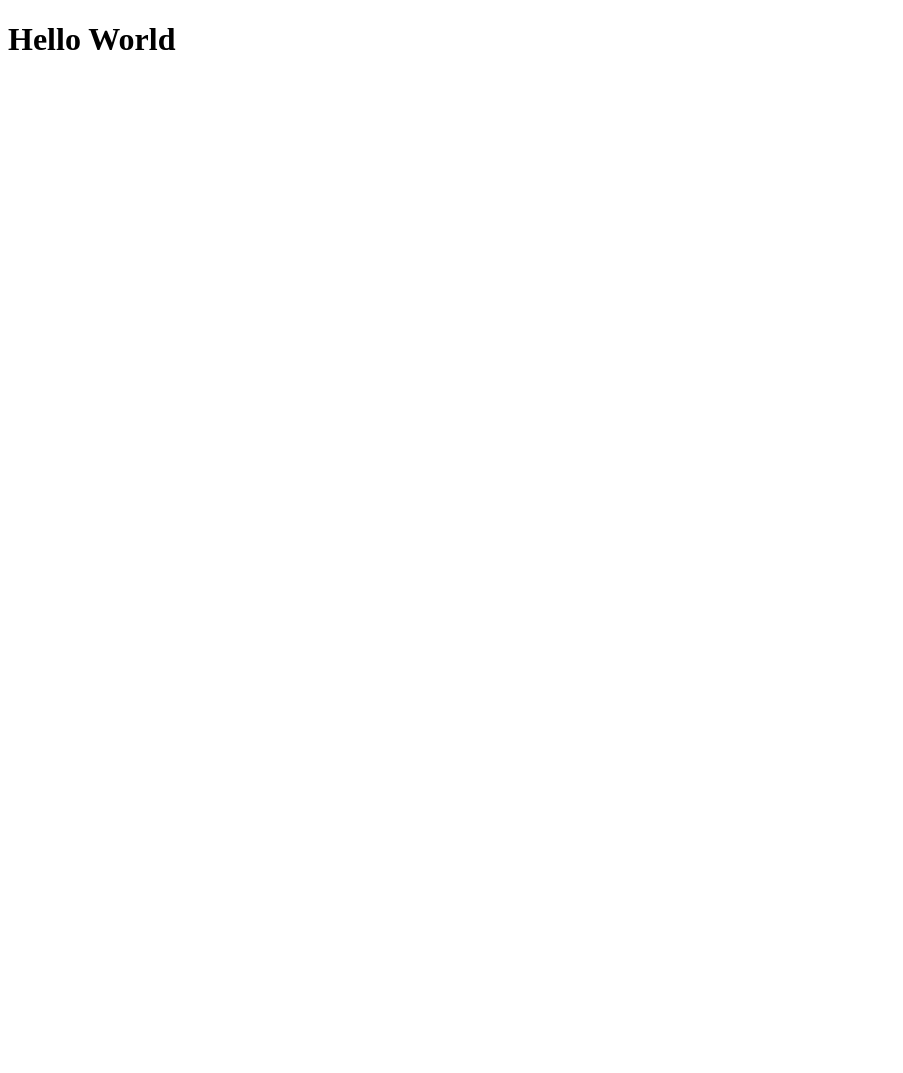
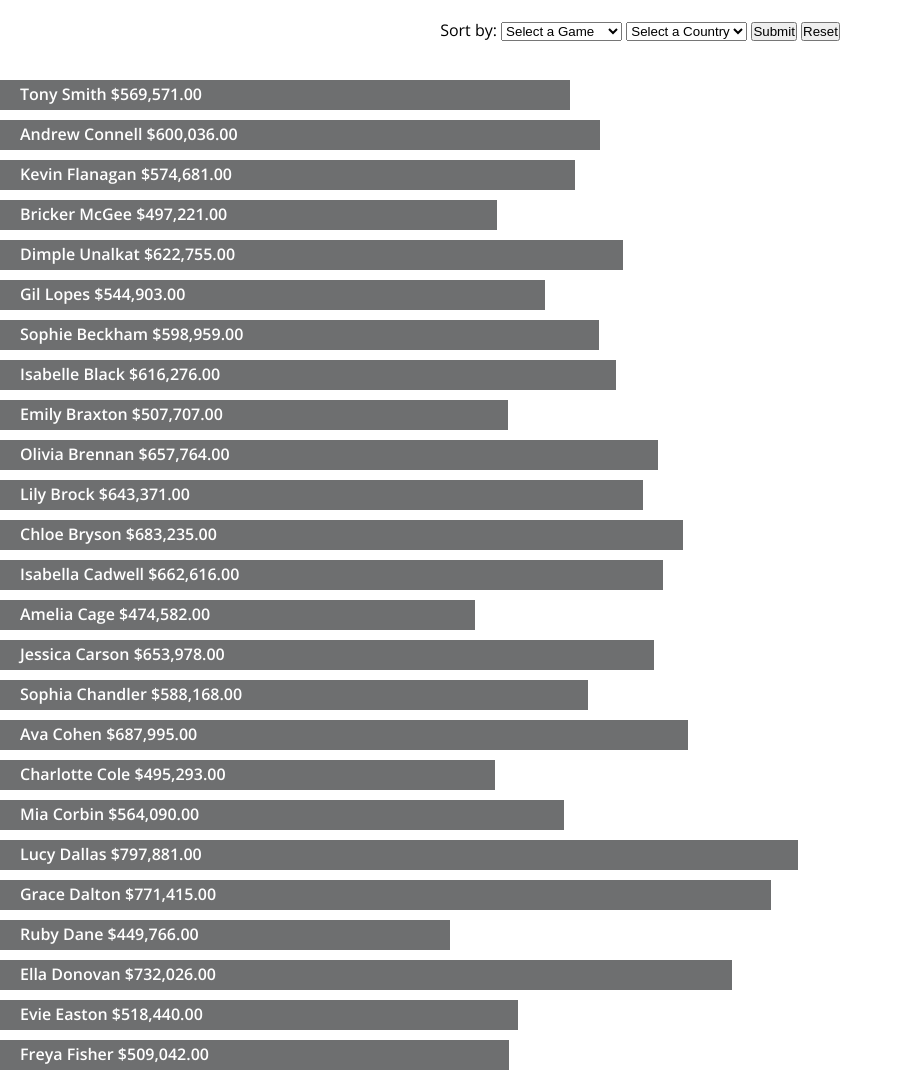
Before and after one commit to ach1209/reorg-case-study, a website: page index.html in a window 1280 px wide. Shown: the top 1073 px of the page, without its empty margins (0-903 px from the left). Before the commit the page ends 800 px from the top, so only its background shows below. Drawn offline with nearby package versions, Linux system fonts and the light colour scheme.

Commit message:
Added initial chart layout

```diff
--- a/app.js
+++ b/app.js
@@ -0,0 +1,28 @@
+let chartData = [];
+
+d3.csv('./data/generic-dataset.csv', (data) => {
+  chartData.push(data)
+
+  const barWidth = data.Total.slice(1, -3).split(',').join(''); // Remove currency symbol and comma
+  const graphWidth = 1000;
+  const graphHeight = 1000;
+
+  d3.select('#graph')
+    .attr('viewbox', [0, 0, graphWidth, graphHeight])
+    .selectAll('.bar')
+    .data(chartData)
+    .enter()
+    .append('svg')
+    .attr('width', barWidth / graphWidth) // Divide width by 1000 to fit the dimensions of the graphs container
+    .attr('height', 30)
+    .classed('bar', true)
+    .sort((x, y) => d3.descending(x.Total, y.Total))
+    .append('text')
+    .attr('x', 20)
+    .attr('y', 20)
+    .attr('fill', 'white')
+    .attr('font-weight', 'bold')
+    .text(d => `${d.First} ${d.Last} ${d.Total}`)
+})
+
+// console.log(chartData)
--- a/index.html
+++ b/index.html
@@ -6,9 +6,53 @@
   <meta name="viewport" content="width=device-width, initial-scale=1.0">
   <title>Reorg Case Study</title>
   <link rel="stylesheet" href="styles.css">
+  <script src="https://d3js.org/d3.v6.min.js" defer></script>
   <script src="app.js" defer></script>
 </head>
 <body>
-  <h1>Hello World</h1>
+
+  <div id="app">
+    <div id="filters">
+      <span>Sort by:</span>
+      <select name="Games" id="games">
+        <option value selected disabled>Select a Game</option>
+        <option value="backgammon">Backgammon</option>
+        <option value="battleship">Battleship</option>
+        <option value="blockade">Blockade</option>
+        <option value="checkers">Checkers</option>
+        <option value="chess">Chess</option>
+        <option value="crosscircle">Cross and Circle</option>
+        <option value="othello">Othello</option>
+      </select>
+      <select name="Countries" id="countries">
+        <option value selected disabled>Select a Country</option>
+        <option value="argentina">Argentina</option>
+        <option value="brazil">Brazil</option>
+        <option value="belgium">Belgium</option>
+        <option value="colombia">Colombia</option>
+        <option value="france">France</option>
+        <option value="germany">Germany</option>
+        <option value="greece">Greece</option>
+        <option value="iceland">Iceland</option>
+        <option value="ireland">Ireland</option>
+        <option value="italy">Italy</option>
+        <option value="luxembourg">Luxembourg</option>
+        <option value="malta">Malta</option>
+        <option value="norway">Norway</option>
+        <option value="peru">Peru</option>
+        <option value="portugal">Portugal</option>
+        <option value="spain">Spain</option>
+        <option value="sweden">Sweden</option>
+        <option value="unitedkingdom">United Kingdom</option>
+        <option value="uruguay">Uruguay</option>
+        <option value="venezuela">Venezuela</option>
+      </select>
+      <button id="submit-btn">Submit</button>
+      <button id="reset-btn">Reset</button>
+    </div>
+
+    <div id="graph"></div>
+  </div>
+
 </body>
 </html>
--- a/styles.css
+++ b/styles.css
@@ -0,0 +1,33 @@
+@import url('https://fonts.googleapis.com/css2?family=Open+Sans:wght@400;600&display=swap');
+
+:root {
+  --bar-bg-color: #6e6f70;
+}
+
+* {
+  box-sizing: border-box;
+  margin: 0;
+  padding: 0;
+}
+
+html {
+  font-size: 62.5%; /* 1rem = 10px */
+}
+
+body {
+  font-family: 'Open Sans', sans-serif;
+  font-size: 16px;
+}
+
+#filters {
+  text-align: center;
+  line-height: 6rem;
+  height: 6rem;
+  margin-bottom: 2rem;
+}
+
+.bar {
+  display: block;
+  background-color: var(--bar-bg-color);
+  margin-bottom: 1rem;
+}
```
